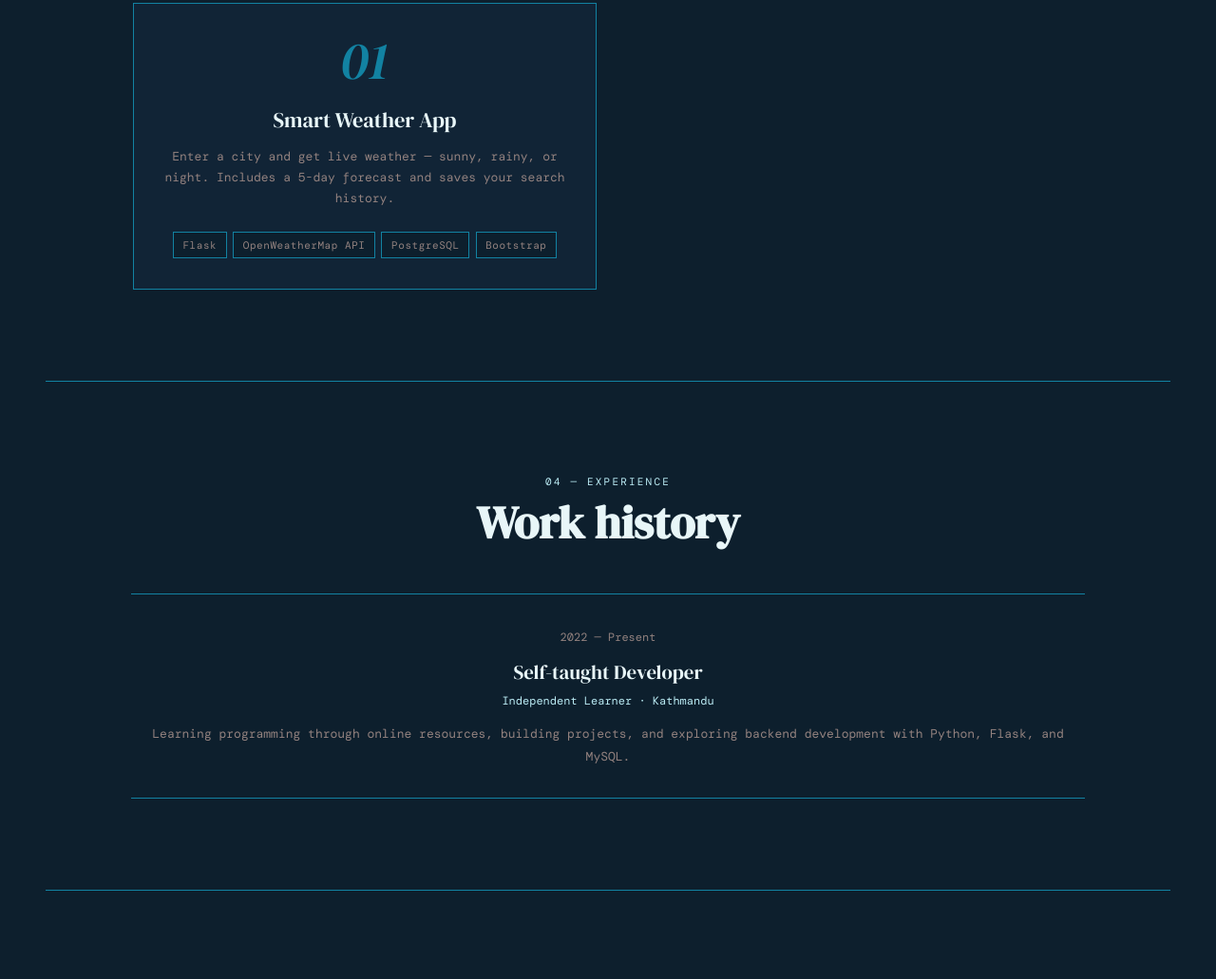
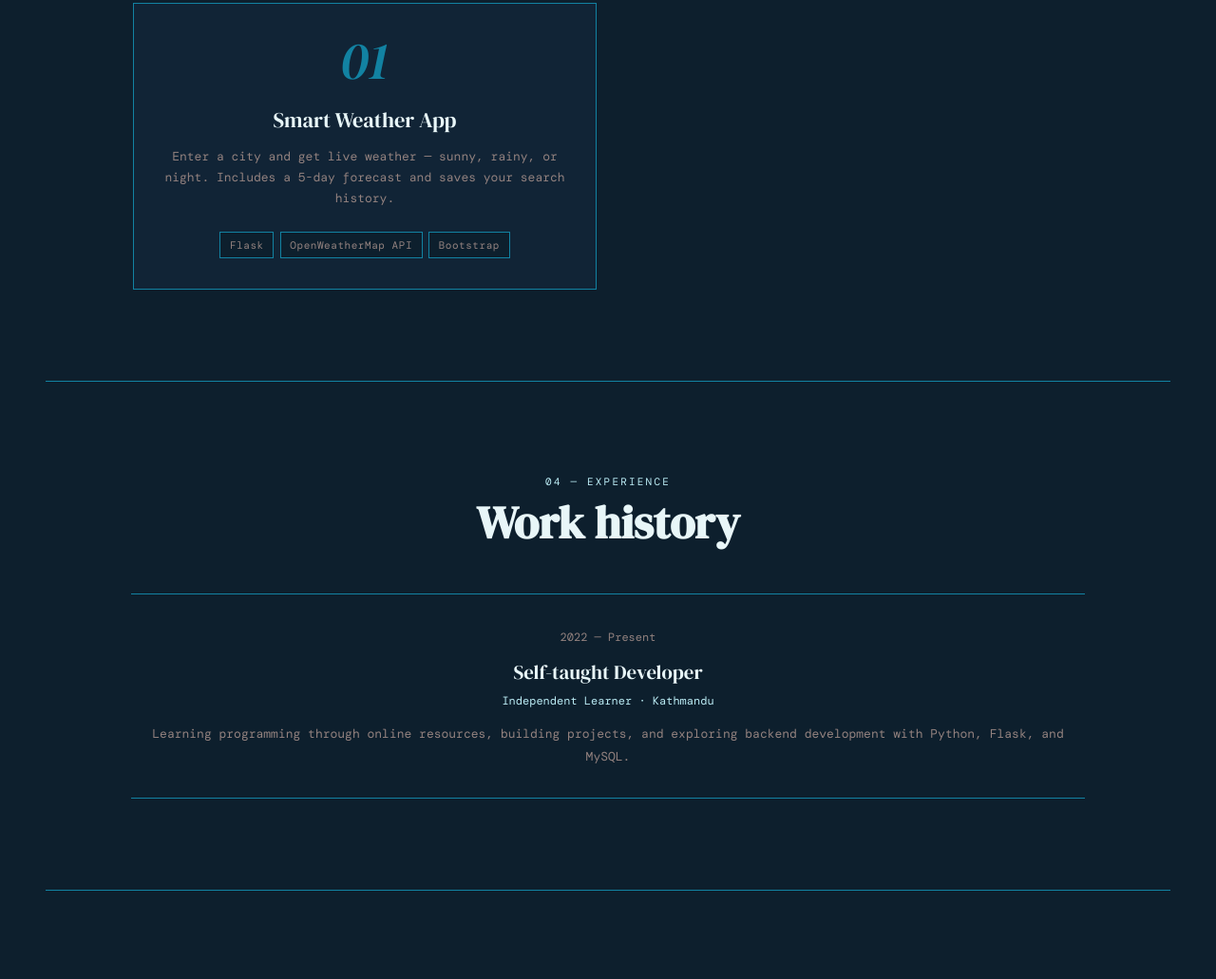
Before and after one commit to KritikaNp/Portfolio-Website, a plain HTML site: page index.html in a window 1280 px wide. Shown: the part 2287-3318 px from the top of the page at 95% size. Drawn offline with nearby package versions, Linux system fonts and the light colour scheme; a web font is replaced by a local one.

Commit message:
Fixed project section

```diff
--- a/index.html
+++ b/index.html
@@ -650,7 +650,6 @@
     <div class="project-tags">
       <span class="tag">Flask</span>
       <span class="tag">OpenWeatherMap API</span>
-      <span class="tag">PostgreSQL</span>
       <span class="tag">Bootstrap</span>
     </div>
   </div>
```
